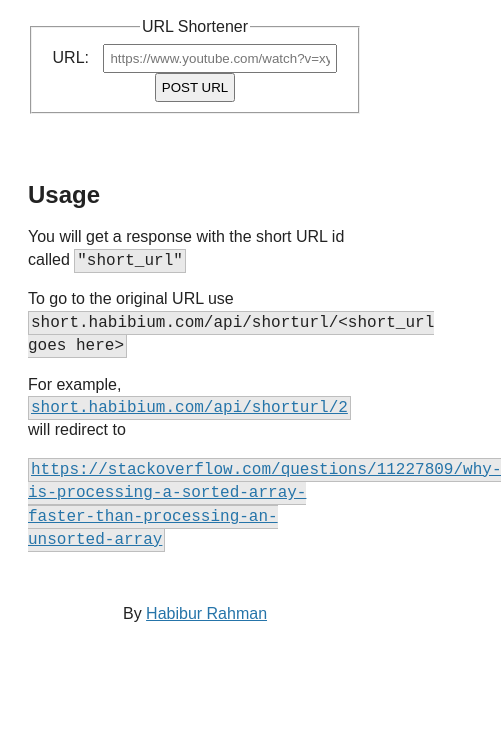
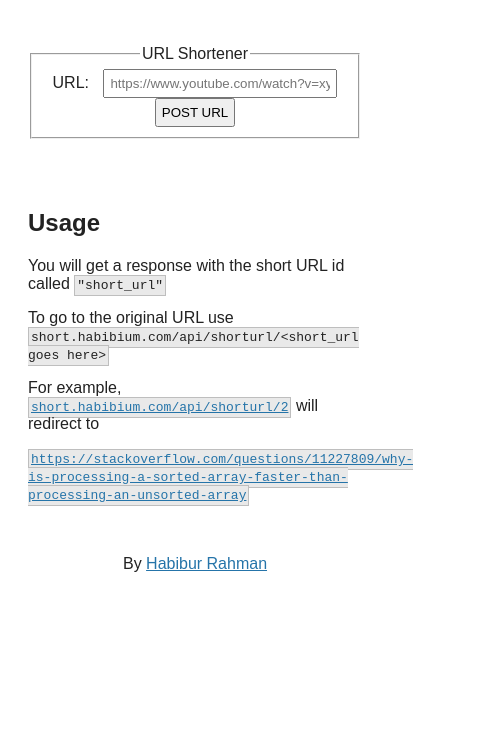
Before and after one commit to habibium/express-url-shortener-microservice, a website: page views/index.html in a window 390 px wide. Shown: the part 110-844 px from the top of the page, 501 px wide, since content can reach past the window. Drawn offline with Linux system fonts and the light colour scheme.

Commit message:
style: improve view responsiveness

```diff
--- a/public/style.css
+++ b/public/style.css
@@ -1,10 +1,8 @@
 body {
   font-family: Arial, sans-serif;
-  font-size: 16px;
   color: #222;
   background-color: #fff;
   text-align: center;
-  line-height: 1.4em;
 }
 
 main {
@@ -16,18 +14,14 @@ h3 {
   margin-top: 30px;
 }
 
-.user-stories li {
-  margin-bottom: 1em;
-}
-
 a {
   color: #2574a9;
 }
 
 form {
+  max-width: 800px;
   margin: 10px auto;
   padding: 20px;
-  max-width: 600px;
 }
 
 label {
@@ -40,7 +34,6 @@ input {
 
 input[type="text"] {
   width: 220px;
-  text-align: center;
 }
 
 #usage {
```
Also changed, not shown: views/index.html (+1 -0 lines).
